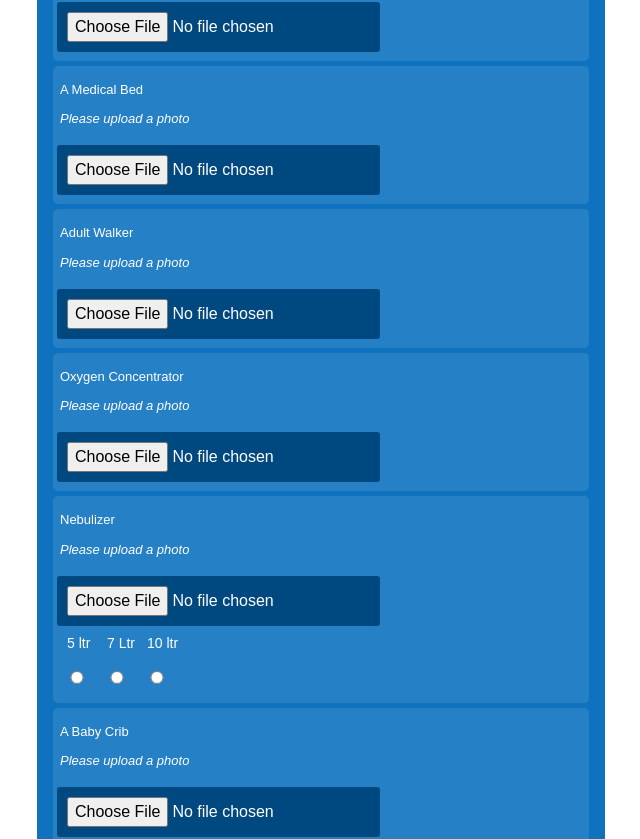
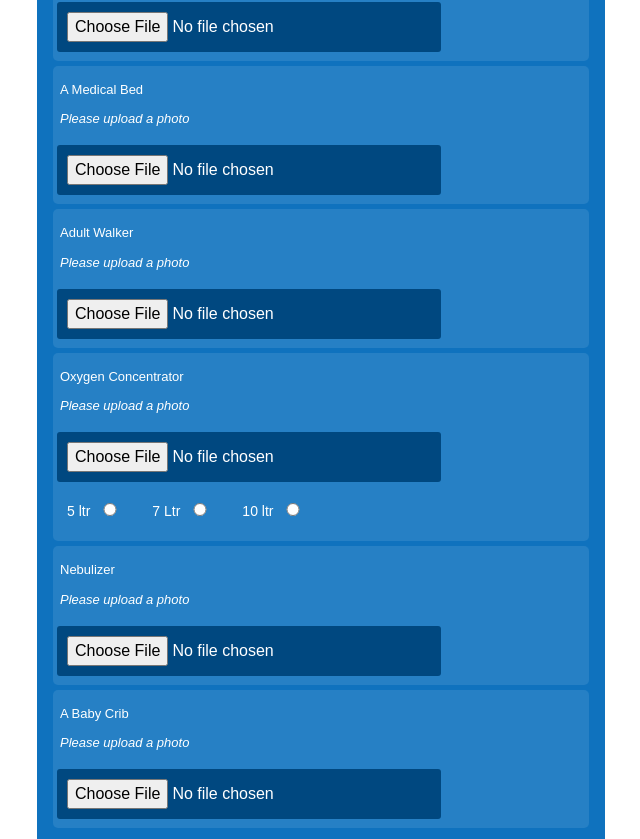
Before and after one commit to billykagwe/bloodDonation, a Next.js app: page /register in a window 1280 px wide. Shown: the part 1968-2807 px from the top of the page, without its empty margins (319-959 px from the left). Built offline with nearby package versions, Linux system fonts and the light colour scheme; a web font is replaced by a local one.

Commit message:
form changes again

```diff
--- a/components/register.js
+++ b/components/register.js
@@ -327,33 +327,44 @@ export default function Register() {
                 <div className='equipments'>
                   <span>Stretcher</span>{" "}
                   <span className='italic text-sm'>Please upload a photo</span>
-                  <input onChange={imageInput} name='stretcher' type='file' />
+                  <input
+                    className='max-w-sm w-full'
+                    onChange={imageInput}
+                    name='stretcher'
+                    type='file'
+                  />
                 </div>
                 <div className='equipments'>
                   <span>A Medical Bed</span>
                   <span className='italic text-sm'>Please upload a photo</span>
-                  <input onChange={imageInput} name='medicalBed' type='file' />
+                  <input
+                    className='max-w-sm w-full'
+                    onChange={imageInput}
+                    name='medicalBed'
+                    type='file'
+                  />
                 </div>
                 <div className='equipments'>
                   <span>Adult Walker</span>
                   <span className='italic text-sm'>Please upload a photo</span>
-                  <input onChange={imageInput} name='adultWalker' type='file' />
+                  <input
+                    className='max-w-sm w-full'
+                    onChange={imageInput}
+                    name='adultWalker'
+                    type='file'
+                  />
                 </div>
                 <div className='equipments'>
                   <span>Oxygen Concentrator</span>
                   <span className='italic text-sm'>Please upload a photo</span>
                   <input
+                    className='max-w-sm w-full'
                     onChange={imageInput}
                     name='oxygenContentrator'
                     type='file'
                   />
-                </div>
-                <div className='equipments'>
-                  <span>Nebulizer</span>
-                  <span className='italic text-sm'>Please upload a photo</span>
-                  <input onChange={imageInput} name='nebulizer' type='file' />
-                  <div className='flex'>
-                    <div className=' '>
+                  <div className='flex items-center'>
+                    <div className=' flex items-baseline mr-3'>
                       <label>5 ltr</label>
                       <input
                         name='nebulizerType'
@@ -364,7 +375,7 @@ export default function Register() {
                         onChange={formDataChange}
                       />
                     </div>
-                    <div className='radio'>
+                    <div className='radio flex items-baseline mr-3'>
                       <label> 7 Ltr</label>
                       <input
                         name='nebulizerType'
@@ -375,7 +386,7 @@ export default function Register() {
                         onChange={formDataChange}
                       />
                     </div>
-                    <div className='radio '>
+                    <div className='radio flex items-baseline mr-3 '>
                       <label className=''> 10 ltr</label>
                       <input
                         name='nebulizerType'
@@ -389,9 +400,24 @@ export default function Register() {
                   </div>
                 </div>
                 <div className='equipments'>
+                  <span>Nebulizer</span>
+                  <span className='italic text-sm'>Please upload a photo</span>
+                  <input
+                    className='max-w-sm w-full'
+                    onChange={imageInput}
+                    name='nebulizer'
+                    type='file'
+                  />
+                </div>
+                <div className='equipments'>
                   <span>A Baby Crib</span>
                   <span className='italic text-sm'>Please upload a photo</span>
-                  <input onChange={imageInput} name='babyCrib' type='file' />
+                  <input
+                    className='max-w-sm w-full'
+                    onChange={imageInput}
+                    name='babyCrib'
+                    type='file'
+                  />
                 </div>
               </div>
             </div>
```
